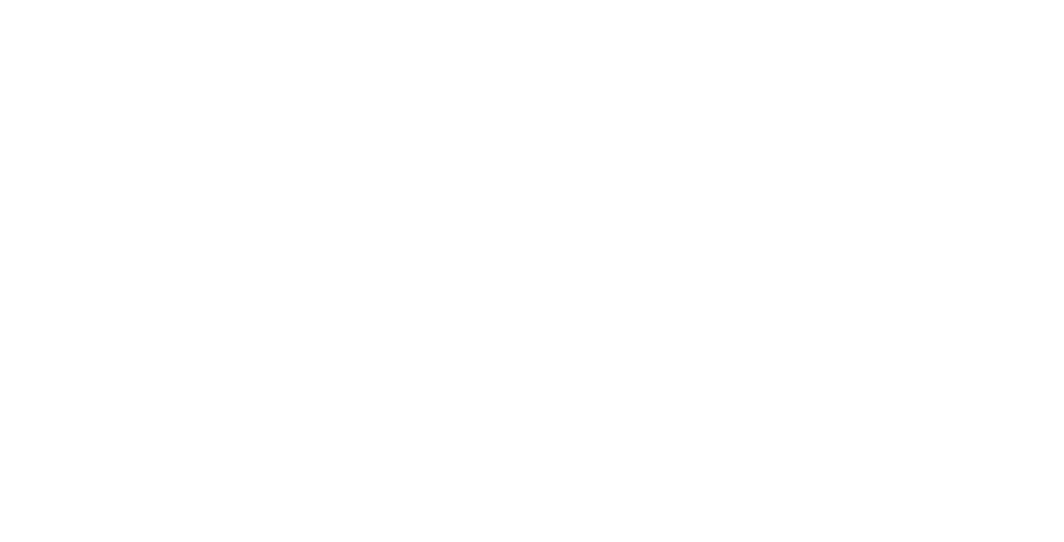
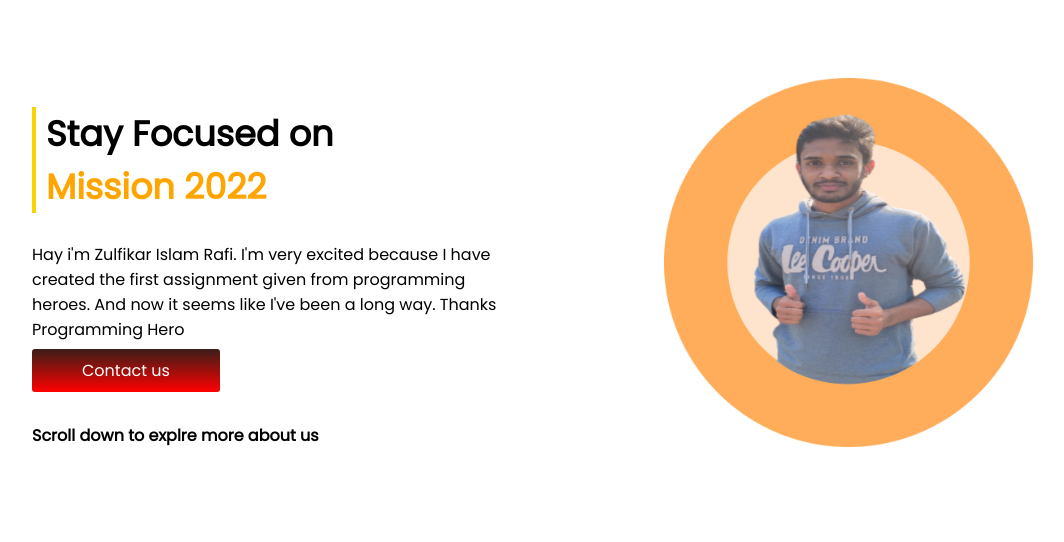
Before and after one commit to mdzulfikarislam2001/assignment-simple-protfolio, a plain HTML site: page index.html in a window 1280 px wide. Shown: the whole page, without its empty margins (46-1110 px from the left). Drawn offline with Linux system fonts and the light colour scheme.

Commit message:
section 1t

```diff
--- a/index.html
+++ b/index.html
@@ -13,7 +13,22 @@
 </head>
 
 <body>
+    <section class="section-1">
+        <div class="section1-div-1">
+            <div class="section1-div2">
+                <h1>Stay Focused on <br><span class="section1-div2-span"> Mission 2022</span></h1>
+            </div>
+            <p> Hay i'm Zulfikar Islam Rafi. I'm very excited because I have created the first assignment given from
+                programming heroes. And now it seems like I've been a long way. Thanks Programming Hero</p>
+            <a class="link-a" href="https://www.facebook.com/zulfikarislam.rafi/"> Contact us</a>
+            <h4>Scroll down to explre more about us</h4>
+        </div>
+        <div class="section1-div-1">
+            <img src="photo/person/shape-1.png" alt="">
+        </div>
 
+    </section>
 </body>
 
+
 </html>
--- a/style.css
+++ b/style.css
@@ -1,3 +1,35 @@
 body{
     font-family: 'Poppins', sans-serif;
 }
+.section-1{
+    display: flex;
+}
+.section1-div-1{
+    width: 50%;
+    padding: 70px;
+
+}
+.section1-div2{
+    border-left: 4px solid;
+    padding-left: 10px;
+    border-color: rgb(248, 211, 3);
+}
+.section1-div2 h1{
+    font-size: 35px;
+}
+.section1-div2-span{
+    color: orange;
+}
+.link-a{
+    text-decoration: none;
+    color: white;
+    background-image: linear-gradient(rgb(58, 30, 24),red);
+    padding:10px 50px;
+    border-radius: 3px;
+}
+.section1-div-1 h4{
+    margin-top: 40px;
+}
+.section1-div-1 img{
+    width: 75%;
+}
```
Also changed, not shown: photo/illustrators/illustrator-1.png (added), photo/illustrators/illustrator-2.png (added), photo/illustrators/illustrator-3.png (added), photo/person/shape-1.png (added), photo/pictures/app.png (added), photo/pictures/coding.png (added), photo/shapes/shape-1.png (added), photo/shapes/shape-3.png (added), photo/shapes/shape-5.png (added), photo/shapes/shape-6.png (added), photo/shapes/shape-8.png (added), 5 other files.
